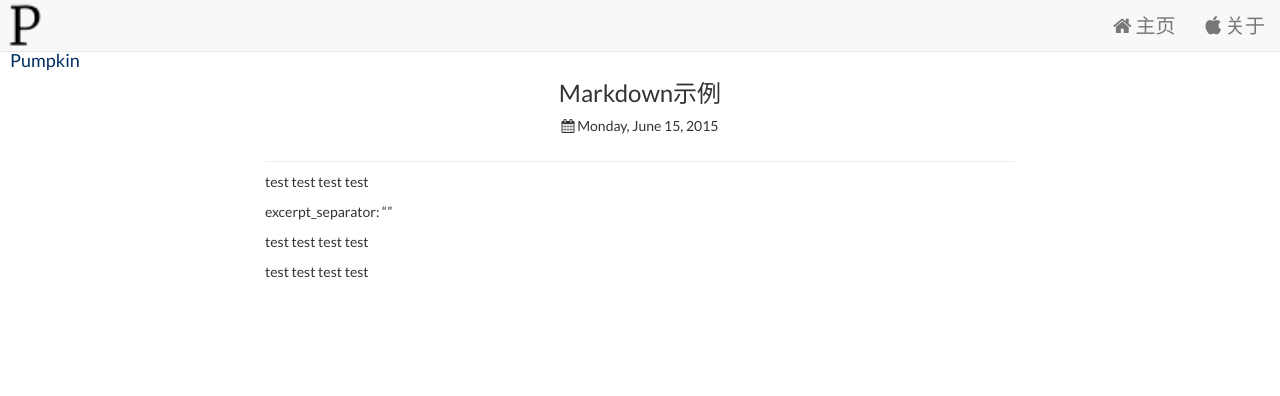
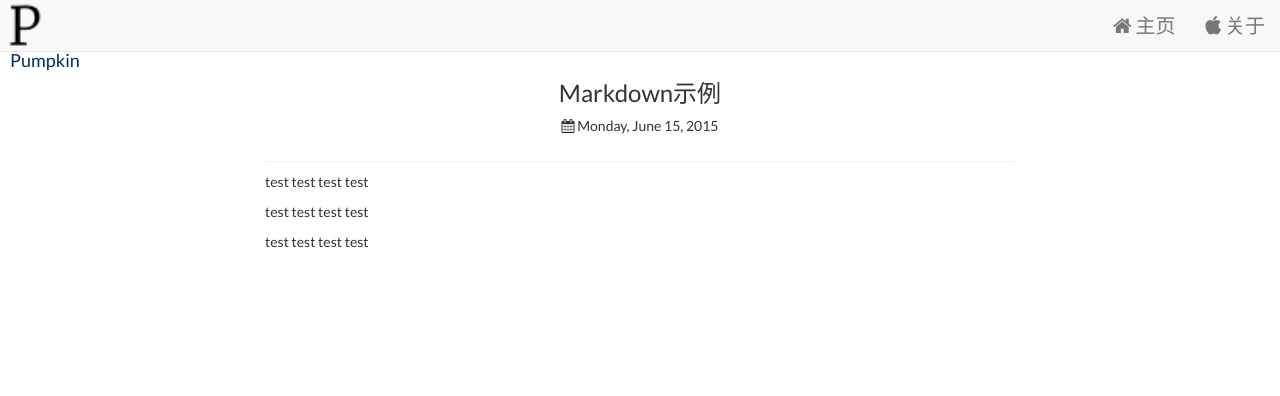
Before and after one commit to LarryBrick/jekyll_demo, a Jekyll site: the page built from _posts/2015-05-15-mark实力.md, in a window 1280 px wide. Shown: the top 396 px of the page. Built offline with Jekyll 4.4.1, drawn with Linux system fonts in a browser that asks for light colours; nearby versions of some CDN libraries; some of the changed lines change nothing that is shown.

Commit message:
测试摘要问题

```diff
--- a/_config.yml
+++ b/_config.yml
@@ -19,6 +19,9 @@
 #Other Global Configuration
 exclude: ['README.md']
 
+#摘要现实分割线
+excerpt_separator: "<!-- more -->"
+
 
 #启动分页机制，需要在html中写程序启动
 #paginate: 5					#5篇一分
--- a/_posts/2015-05-15-mark实力.md
+++ b/_posts/2015-05-15-mark实力.md
@@ -11,7 +11,7 @@
 test
 test
 
-excerpt_separator: "<!-- more -->"
+<!-- more -->
 
 test
 test
```
